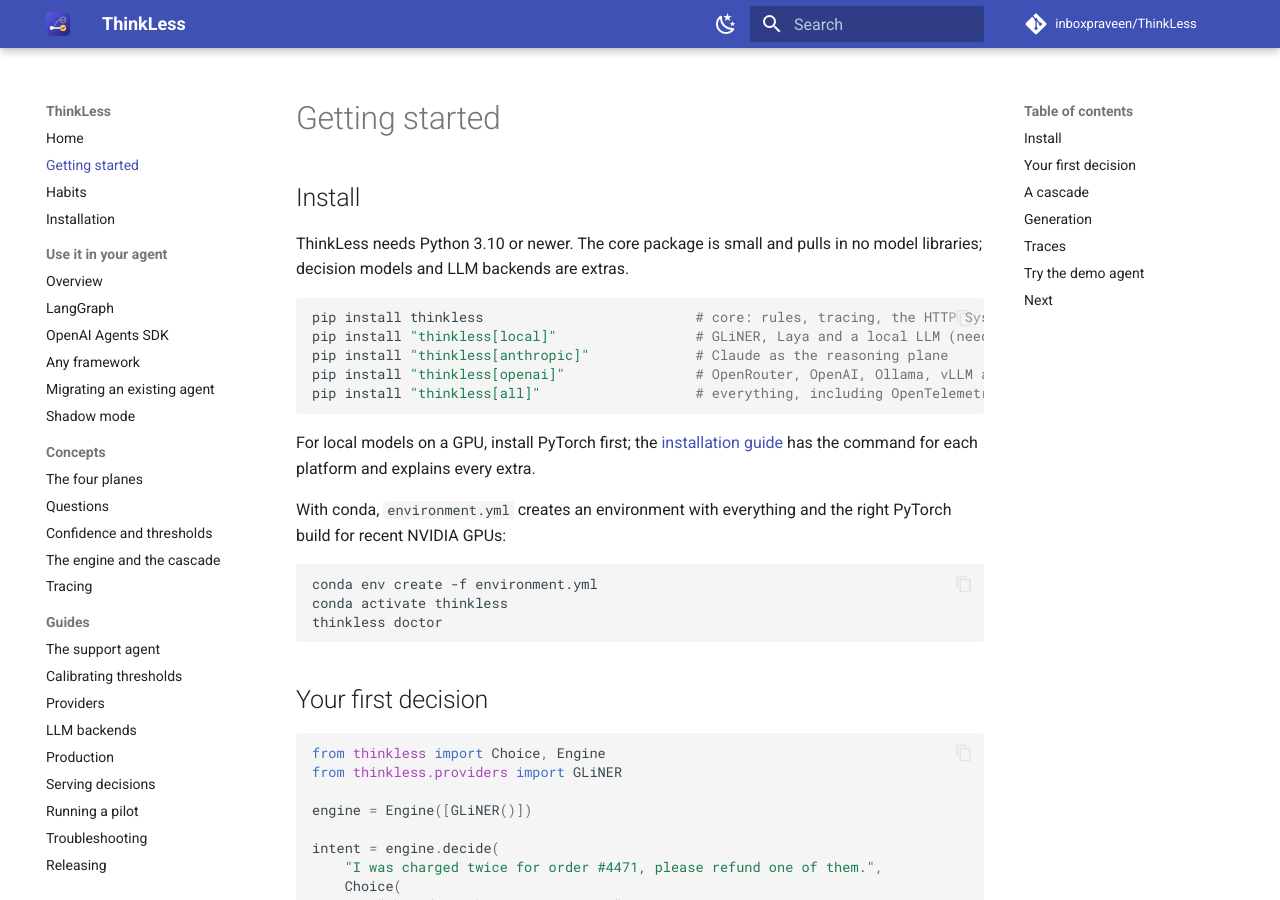
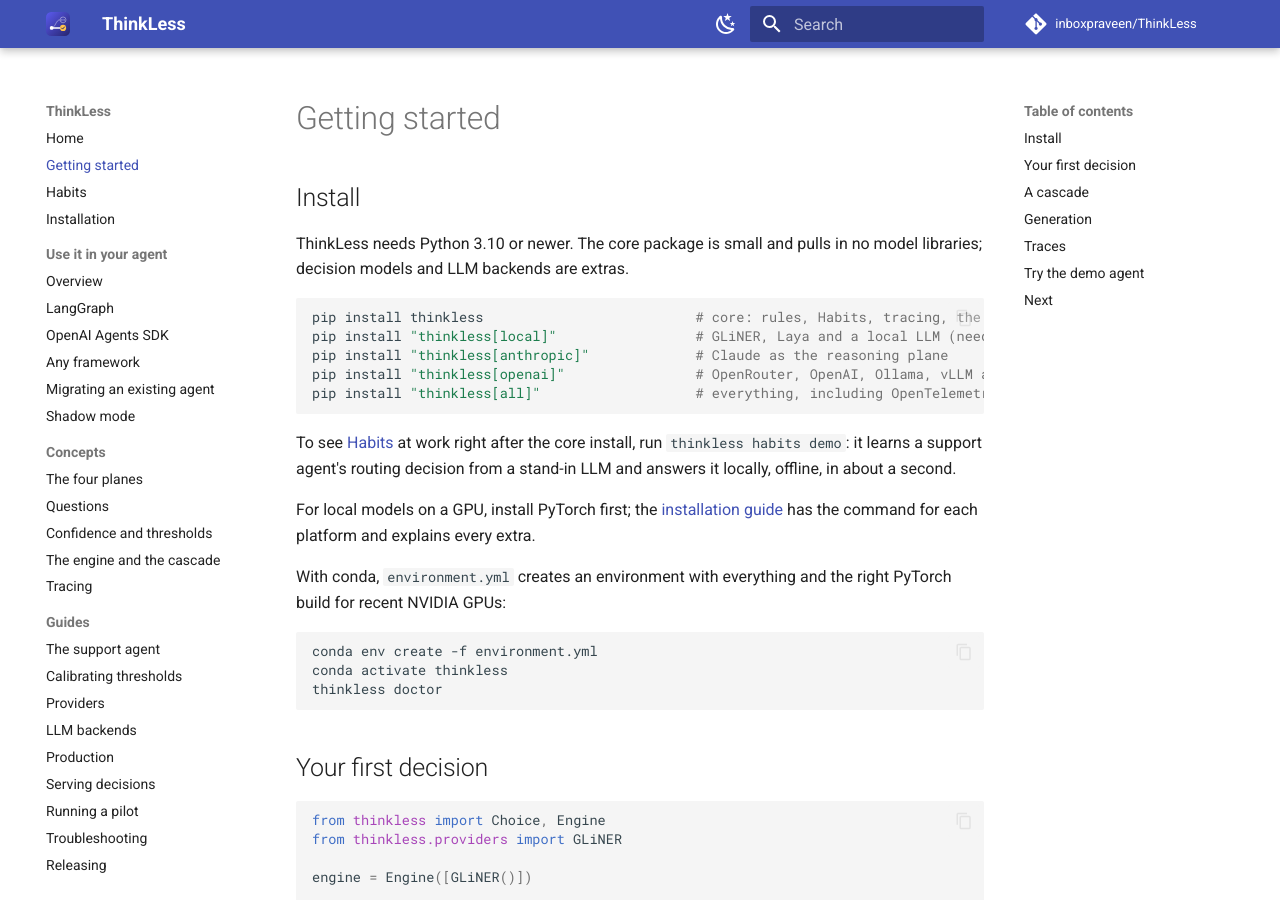
Before and after one commit to inboxpraveen/ThinkLess, an MkDocs documentation site: the page built from docs/getting-started.md, in a window 1280 px wide and 900 px high. Built offline with MkDocs 1.6.1 and Material for MkDocs 9.7.7, drawn with Linux system fonts in a browser that asks for light colours; comment, search, counter and statistics services are not loaded.

Commit message:
Release 0.6.0
A review of the whole package: fixes for Habits on cut-off streams,
several processes and the Responses API's stored state, and for rules,
spend caps and cost reporting in typed decisions; thinkless habits demo;
CI for every lower bound. The release smoke test now runs the demo too.
Every published Habits replay reruns to the same numbers.

````diff
--- a/docs/getting-started.md
+++ b/docs/getting-started.md
@@ -6,12 +6,16 @@ ThinkLess needs Python 3.10 or newer. The core package is small and pulls in
 no model libraries; decision models and LLM backends are extras.
 
 ```bash
-pip install thinkless                          # core: rules, tracing, the HTTP System One provider
+pip install thinkless                          # core: rules, Habits, tracing, the HTTP System One provider
 pip install "thinkless[local]"                 # GLiNER, Laya and a local LLM (needs torch)
 pip install "thinkless[anthropic]"             # Claude as the reasoning plane
 pip install "thinkless[openai]"                # OpenRouter, OpenAI, Ollama, vLLM and compatible servers
 pip install "thinkless[all]"                   # everything, including OpenTelemetry and benchmarks
 ```
+
+To see [Habits](habits.md) at work right after the core install, run
+`thinkless habits demo`: it learns a support agent's routing decision from a
+stand-in LLM and answers it locally, offline, in about a second.
 
 For local models on a GPU, install PyTorch first; the
 [installation guide](guides/installation.md) has the command for each
--- a/src/thinkless/_version.py
+++ b/src/thinkless/_version.py
@@ -1 +1 @@
-__version__ = "0.5.0"
+__version__ = "0.6.0"
````
Also changed, not shown: CHANGELOG.md (+30 -1 lines), docs/guides/releasing.md (+2 -1 lines), 2 other files.
